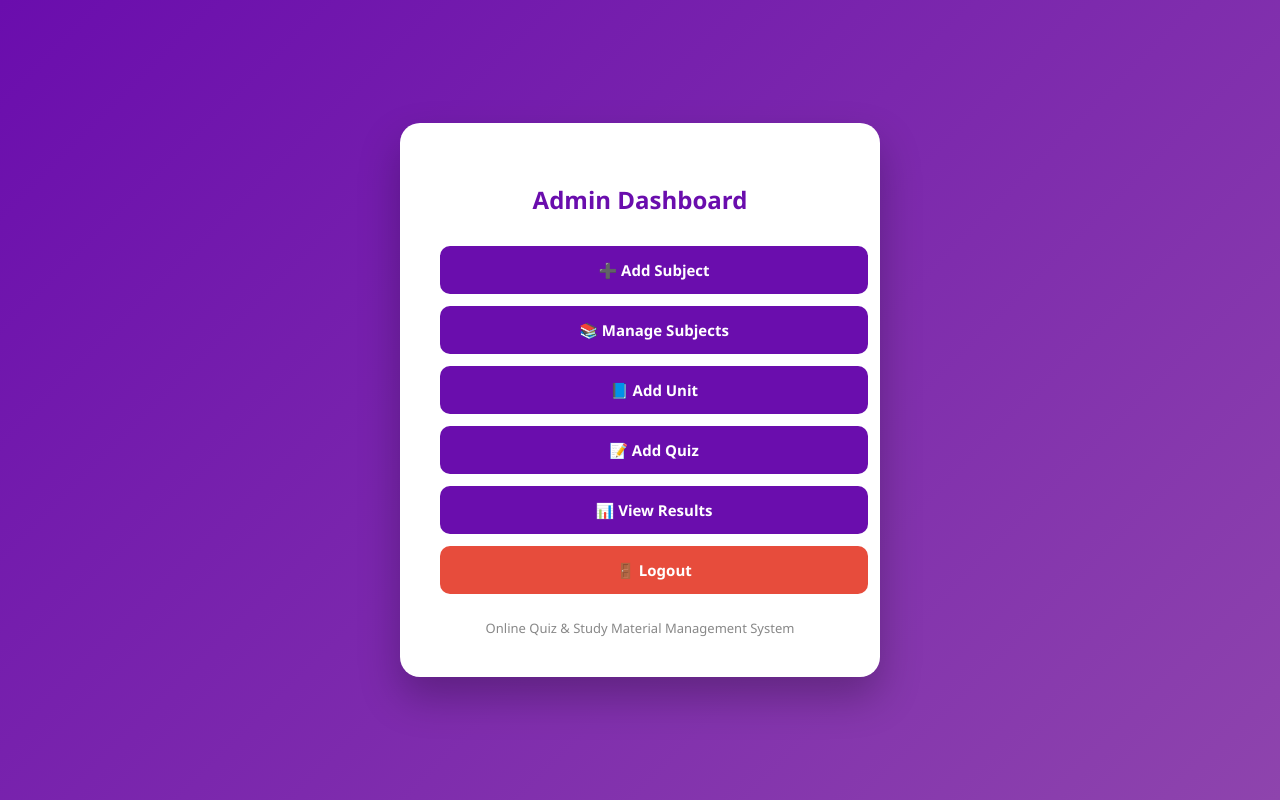
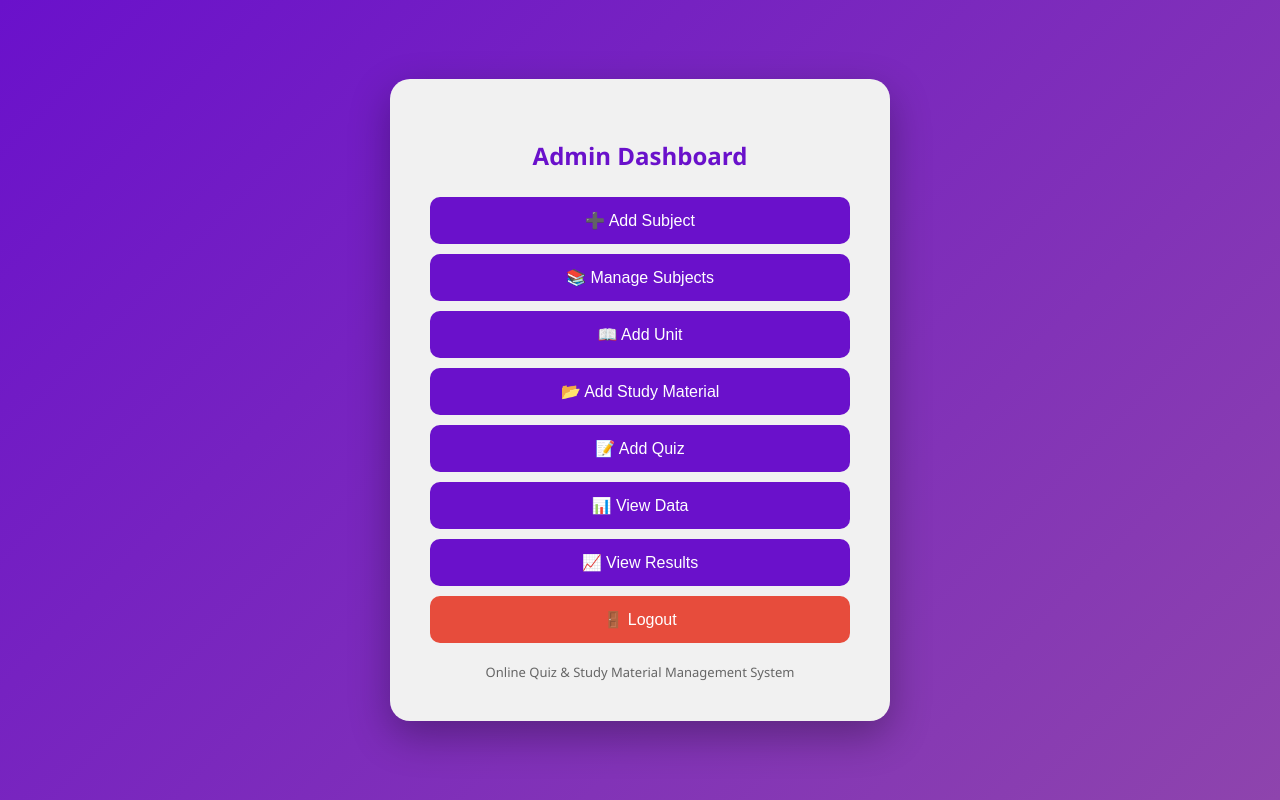
Before and after one commit to vajjareeswarid-byte/learn-quiz, a Flask app: page /admin in a window 1280 px wide. Run offline with Flask 3, Linux system fonts and the light colour scheme.

Commit message:
Update admin_panel.html

```diff
--- a/templates/admin_panel.html
+++ b/templates/admin_panel.html
@@ -1,52 +1,53 @@
 <!DOCTYPE html>
 <html>
 <head>
-<title>Admin Panel</title>
+
+<title>Admin Dashboard</title>
+
 <meta name="viewport" content="width=device-width, initial-scale=1.0">
 
 <style>
+
 body{
 margin:0;
-    min-height:100vh;
-    background:linear-gradient(135deg,#6a0dad,#8e44ad);
-    font-family:'Segoe UI',Arial;
+font-family:Segoe UI;
+background:linear-gradient(135deg,#6a11cb,#8e44ad);
+height:100vh;
 display:flex;
 justify-content:center;
 align-items:center;
 }
 
 .container{
-    background:white;
+background:#f1f1f1;
 padding:40px;
 border-radius:20px;
-    width:400px;
+width:420px;
 text-align:center;
-    box-shadow:0 20px 40px rgba(0,0,0,0.25);
+box-shadow:0 15px 40px rgba(0,0,0,0.3);
 }
 
 h2{
-    margin-bottom:30px;
-    color:#6a0dad;
+color:#6a11cb;
+margin-bottom:25px;
 }
 
-.button{
+.btn{
 display:block;
 width:100%;
 padding:14px;
-    margin:12px 0;
+margin:10px 0;
+background:#6a11cb;
+color:white;
 border:none;
 border-radius:10px;
-    background:#6a0dad;
-    color:white;
-    font-size:15px;
-    font-weight:600;
-    text-decoration:none;
+font-size:16px;
+cursor:pointer;
 transition:0.3s;
 }
 
-.button:hover{
+.btn:hover{
 background:#4b0082;
-    transform:translateY(-3px);
 }
 
 .logout{
@@ -58,29 +59,61 @@ h2{
 }
 
 .footer{
-    margin-top:25px;
+margin-top:20px;
 font-size:13px;
-    color:#888;
+color:#666;
 }
+
+a{
+text-decoration:none;
+}
+
 </style>
+
 </head>
 
 <body>
 
 <div class="container">
+
 <h2>Admin Dashboard</h2>
 
-    <a href="/add_subject" class="button">➕ Add Subject</a>
-    <a href="/manage_subjects" class="button">📚 Manage Subjects</a>
-    <a href="/add_unit" class="button">📘 Add Unit</a>
-    <a href="/add_quiz" class="button">📝 Add Quiz</a>
-    <a href="/view_results" class="button">📊 View Results</a>
+<a href="/add_subject">
+<button class="btn">➕ Add Subject</button>
+</a>
 
-    <a href="/logout" class="button logout">🚪 Logout</a>
+<a href="/manage_subjects">
+<button class="btn">📚 Manage Subjects</button>
+</a>
+
+<a href="/add_unit">
+<button class="btn">📖 Add Unit</button>
+</a>
+
+<a href="/add_material">
+<button class="btn">📂 Add Study Material</button>
+</a>
+
+<a href="/add_quiz">
+<button class="btn">📝 Add Quiz</button>
+</a>
+
+<a href="/view">
+<button class="btn">📊 View Data</button>
+</a>
+
+<a href="/view_results">
+<button class="btn">📈 View Results</button>
+</a>
+
+<a href="/logout">
+<button class="btn logout">🚪 Logout</button>
+</a>
 
 <div class="footer">
 Online Quiz & Study Material Management System
 </div>
+
 </div>
 
 </body>
```
Lines whose indentation alone changed are shown as unchanged.
